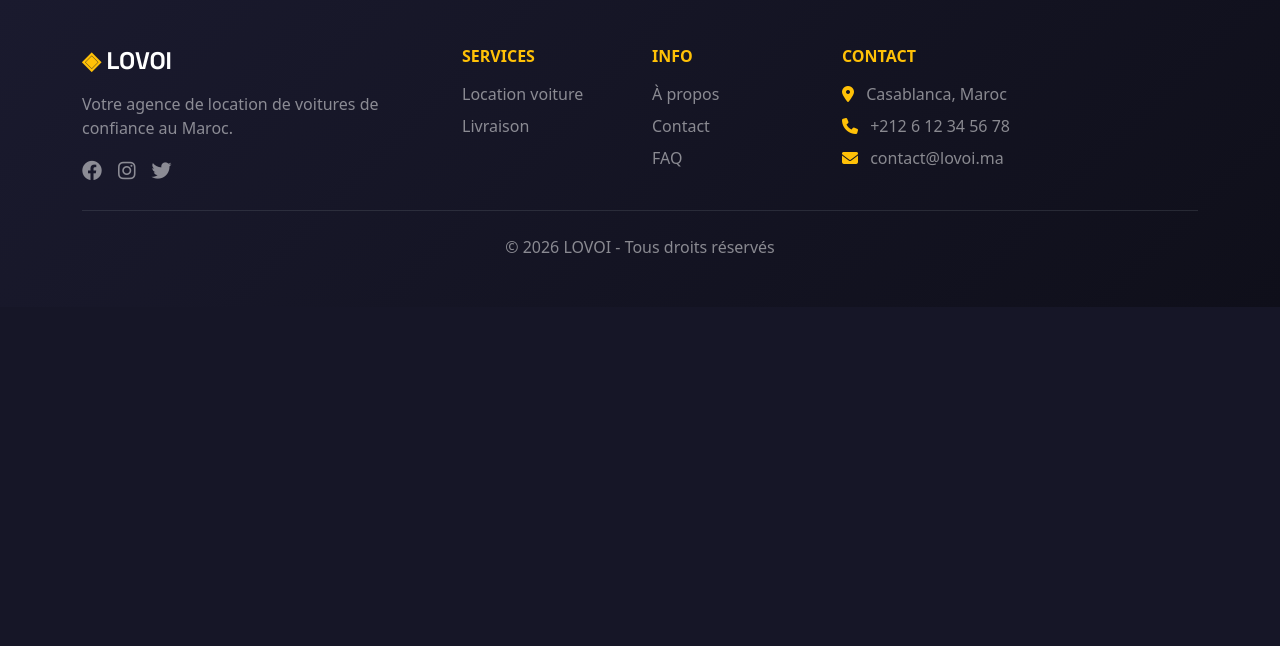
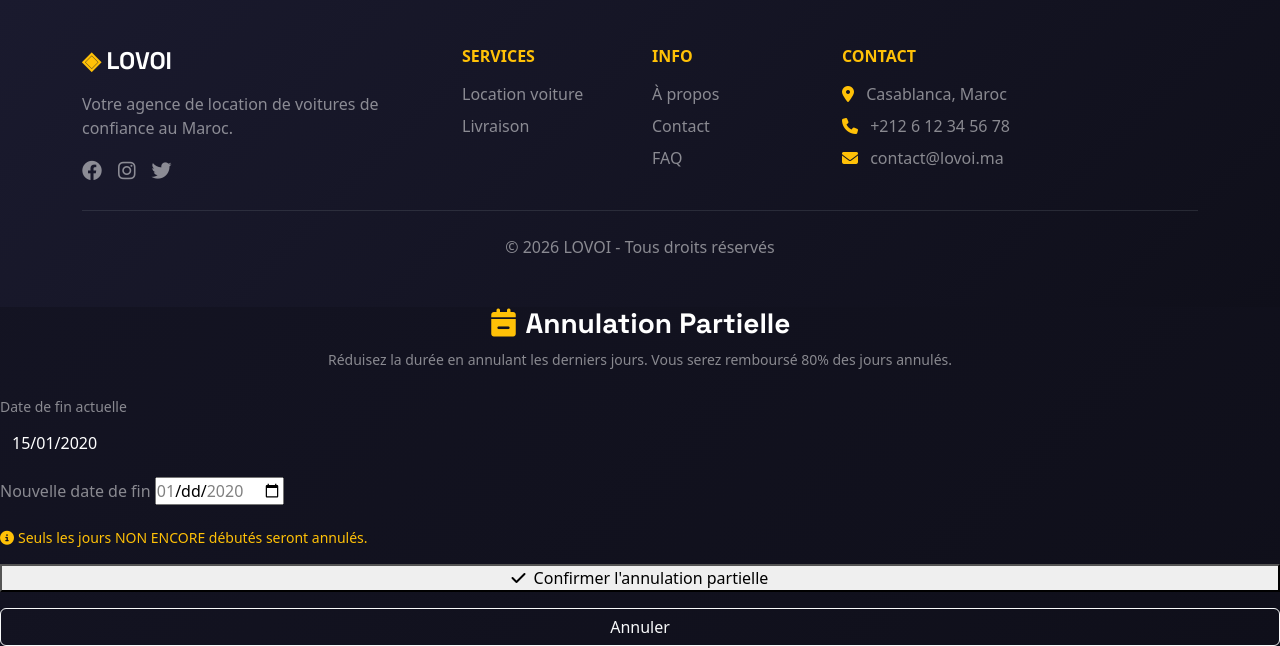
Before and after one commit to saadbadi12/LOVOI, a Django app: page /reservations/1/ in a window 1280 px wide. Shown: the part 1883-2529 px from the top of the page. Before the commit the page ends 2190 px from the top, so only its background shows below. Run offline with Django 5.2, Linux system fonts and the light colour scheme; a user stored in the database is signed in; tables that the repository leaves empty hold one stand-in row (values such as "Sample post"); parts of the project's set-up code (start-up, migrations or seed data) failed here and were passed over.

Commit message:
Add cancellation policy rules
- EN_COURS: client sees message to contact admin, no cancel button
- CONFIRMEE 2j rule: full cancel only if 2+ days before start, 80% refund
- Partial cancel: reduce date_fin from end only, notify admin
- Admin bypasses 2j rule in demander_remboursement
- partial_cancel view handles end-date reduction

Co-Authored-By: Claude Opus 4.6 <noreply@anthropic.com>

```diff
--- a/apps/reservations/urls.py
+++ b/apps/reservations/urls.py
@@ -52,6 +52,9 @@ urlpatterns = [
     path('paiements/<int:pk>/demander-remboursement/', views.paiement_demander_remboursement, name='paiement_demander_remboursement'),
     path('paiements/<int:pk>/effectuer-remboursement/', views.paiement_effectuer_remboursement, name='paiement_effectuer_remboursement'),
 
+    # Partial Cancel
+    path('<int:pk>/partial-cancel/', views.partial_cancel, name='partial_cancel'),
+
     # PDF Export
     path('contract/<int:reservation_id>/pdf/', views.contract_pdf, name='contract_pdf'),
     path('facture/<int:reservation_id>/pdf/', views.facture_pdf, name='facture_pdf'),
--- a/apps/reservations/views.py
+++ b/apps/reservations/views.py
@@ -961,6 +961,15 @@ def paiement_demander_remboursement(request, pk):
         messages.error(request, 'Accès non autorisé.')
         return redirect('reservations:reservation_detail', pk=paiement.reservation.id)
 
+    # Check 2-day rule for clients (admin can bypass)
+    reservation = paiement.reservation
+    if not request.user.is_admin() and reservation.statut_reservation == 'CONFIRMEE':
+        from datetime import timedelta
+        days_until_start = (reservation.date_debut - timezone.now().date()).days
+        if days_until_start < 2:
+            messages.error(request, 'L\'annulation n\'est possible que 2 jours avant la date de début.')
+            return redirect('reservations:reservation_detail', pk=reservation.id)
+
     if request.method == 'POST':
         if paiement.demander_remboursement():
             messages.success(request, f'Demande de remboursement envoyée. L\'administration traitera votre demande.')
@@ -995,6 +1004,76 @@ def paiement_effectuer_remboursement(request, pk):
         'refund_amount': paiement.calculer_remboursement()
     }
     return render(request, 'reservations/paiement_confirm_refund.html', context)
+
+
+@login_required
+@user_passes_test(lambda u: u.is_admin() or u.is_client())
+def partial_cancel(request, pk):
+    """Handle partial cancellation (reduce date_fin from the end only)."""
+    reservation = get_object_or_404(Reservation, pk=pk)
+
+    # Only CONFIRMEE reservations can be partially cancelled
+    if reservation.statut_reservation != 'CONFIRMEE':
+        messages.error(request, 'Seules les réservations confirmées peuvent être annulées partiellement.')
+        return redirect('reservations:reservation_detail', pk=reservation.id)
+
+    # Only the client or admin can do partial cancel
+    if not (request.user.is_admin() or request.user == reservation.client):
+        messages.error(request, 'Accès non autorisé.')
+        return redirect('reservations:reservation_detail', pk=reservation.id)
+
+    if request.method == 'POST':
+        new_date_fin_str = request.POST.get('new_date_fin')
+        if not new_date_fin_str:
+            messages.error(request, 'Date de fin requise.')
+            return redirect('reservations:reservation_detail', pk=reservation.id)
+
+        from datetime import date
+        new_date_fin = date.fromisoformat(new_date_fin_str)
+
+        # Validate: new date must be before current date_fin (not equal)
+        if new_date_fin >= reservation.date_fin:
+            messages.error(request, 'La nouvelle date de fin doit être antérieure à la date actuelle.')
+            return redirect('reservations:reservation_detail', pk=reservation.id)
+
+        # Validate: new date must be on or after date_debut
+        if new_date_fin < reservation.date_debut:
+            messages.error(request, 'La nouvelle date de fin ne peut pas être avant la date de début.')
+            return redirect('reservations:reservation_detail', pk=reservation.id)
+
+        # Calculate how many days we're cancelling from the END
+        old_date_fin = reservation.date_fin
+        days_cancelled = (old_date_fin - new_date_fin).days
+
+        if days_cancelled <= 0:
+            messages.error(request, 'Aucune modification de durée.')
+            return redirect('reservations:reservation_detail', pk=reservation.id)
+
+        # Calculate refund (80% of price for cancelled days)
+        from decimal import Decimal
+        price_per_day = reservation.vehicule.prix_journalier
+        refund_amount = (Decimal(days_cancelled) * price_per_day * Decimal("1.20") * Decimal("0.80")).quantize(Decimal("0.01"))
+
+        # Update the reservation date_fin
+        reservation.date_fin = new_date_fin
+        reservation.save()
+
+        # TODO: Create partial refund payment record if already paid
+        # For now, just notify admin that client requested partial cancellation
+        messages.success(request, f'Durée réduite de {days_cancelled} jour(s). Un remboursement de {refund_amount} MAD sera traité par l\'administration.')
+
+        # Notify admin
+        for admin in Utilisateur.objects.filter(role='ADMIN'):
+            Notification.objects.create(
+                utilisateur=admin,
+                type='RESERVATION',
+                titre='Demande d\'Annulation Partielle',
+                message=f'{request.user} a réduit sa réservation #{reservation.id} de {days_cancelled} jour(s). Montant à rembourser: {refund_amount} MAD.'
+            )
+
+        return redirect('reservations:reservation_detail', pk=reservation.id)
+
+    return redirect('reservations:reservation_detail', pk=reservation.id)
 
 
 @login_required
--- a/templates/reservations/reservation_detail.html
+++ b/templates/reservations/reservation_detail.html
@@ -335,13 +335,37 @@ body { background: linear-gradient(135deg, #1a1a2e, #0f0f1a); min-height: 100vh;
                     <p class="text-success"><i class="fas fa-check-circle me-2"></i>Réservation confirmée!</p>
                     {% for p in reservation.paiements.all %}
                         {% if p.statut == 'COMPLETE' %}
-                            <a href="{% url 'reservations:paiement_demander_remboursement' p.pk %}" class="action-btn btn-cancel w-100 mt-2">
-                                <i class="fas fa-undo"></i> Annuler ma réservation
-                            </a>
+                            <div class="d-grid gap-2">
+                                {% with date_debut|date:'u' as debut_timestamp %}
+                                {% with date_debut|date:'Y-m-d' as debut_str %}
+                                {% with date_debut|date:'u'|add:"-2" as min_cancel_timestamp %}
+                                {% with "now"|date:"u" as today_timestamp %}
+                                {% if date_debut|date:'u'|add:"-2" <= today_timestamp %}
+                                    <a href="{% url 'reservations:paiement_demander_remboursement' p.pk %}" class="action-btn btn-cancel w-100 mt-2" onclick="return confirm('Êtes-vous sûr de vouloir annuler? Vous recevrez 80% de remboursement (20% de pénalité).');">
+                                        <i class="fas fa-undo"></i> Annuler la réservation (80%remboursement)
+                                    </a>
+                                {% else %}
+                                    <button type="button" class="action-btn btn-cancel w-100 mt-2" disabled title="Annulation possible 2 jours avant la date de début">
+                                        <i class="fas fa-undo"></i> Annuler (disponible 2j avant)
+                                    </button>
+                                {% endif %}
+                                {% endwith %}
+                                {% endwith %}
+                                {% endwith %}
+                                {% endwith %}
+
+                                {% comment %} Partial cancellation: reduce date_fin from end only {% endcomment %}
+                                {% if reservation.paiements.all.count > 0 %}
+                                <button type="button" class="action-btn btn-warning w-100 mt-2" onclick="showPartialCancelModal()">
+                                    <i class="fas fa-calendar-minus"></i> Réduire la durée (annulation partielle)
+                                </button>
+                                {% endif %}
+                            </div>
                         {% endif %}
                     {% endfor %}
                 {% elif reservation.statut_reservation == 'EN_COURS' %}
                     <p class="text-primary"><i class="fas fa-car me-2"></i>Véhicule en cours de location</p>
+                    <p class="text-white-50 small"><i class="fas fa-info-circle me-2"></i>Pour toute modification ou annulation, veuillez contacter l'administration.</p>
                     {% if reservation.vehicule.statut != 'DISPONIBLE' %}
                         <form method="POST" action="{% url 'reservations:extend_reservation' reservation.pk %}" class="mt-3">
                             {% csrf_token %}
@@ -394,5 +418,42 @@ const mapRetour = L.map('map-retour').setView([{{ reservation.latitude_retour|st
 L.tileLayer('https://{s}.tile.openstreetmap.org/{z}/{x}/{y}.png', { attribution: '© OpenStreetMap' }).addTo(mapRetour);
 L.marker([{{ reservation.latitude_retour|stringformat:'f' }}, {{ reservation.longitude_retour|stringformat:'f' }}], { icon: pinkIcon }).addTo(mapRetour);
 {% endif %}
+
+// Partial Cancellation Modal
+function showPartialCancelModal() {
+    document.getElementById('partialCancelModal').classList.add('active');
+}
+
+function closePartialCancelModal() {
+    document.getElementById('partialCancelModal').classList.remove('active');
+}
 </script>
+
+<!-- Partial Cancellation Modal -->
+<div class="modal-payment" id="partialCancelModal">
+    <div class="payment-modal-content">
+        <div class="text-center mb-4">
+            <h3 class="text-white fw-bold"><i class="fas fa-calendar-minus me-2 text-warning"></i>Annulation Partielle</h3>
+            <p class="text-white-50 small">Réduisez la durée en annulant les derniers jours. Vous serez remboursé 80% des jours annulés.</p>
+        </div>
+        <form method="post" action="{% url 'reservations:partial_cancel' reservation.pk %}">
+            {% csrf_token %}
+            <div class="mb-3">
+                <label class="text-white-50 mb-2 small">Date de fin actuelle</label>
+                <input type="text" class="form-control bg-transparent text-white border-0" value="{{ reservation.date_fin|date:'d/m/Y' }}" readonly>
+            </div>
+            <div class="mb-3">
+                <label class="text-white-50 mb-2">Nouvelle date de fin</label>
+                <input type="date" name="new_date_fin" class="card-input" min="{{ reservation.date_debut|date:'Y-m-d' }}" max="{{ reservation.date_fin|date:'Y-m-d' }}" required>
+            </div>
+            <p class="text-warning small"><i class="fas fa-info-circle me-1"></i>Seuls les jours NON ENCORE débutés seront annulés.</p>
+            <div class="d-grid gap-2">
+                <button type="submit" class="btn-pay mb-2">
+                    <i class="fas fa-check me-2"></i>Confirmer l'annulation partielle
+                </button>
+                <button type="button" class="btn btn-outline-light" onclick="closePartialCancelModal()">Annuler</button>
+            </div>
+        </form>
+    </div>
+</div>
 {% endblock %}
```
